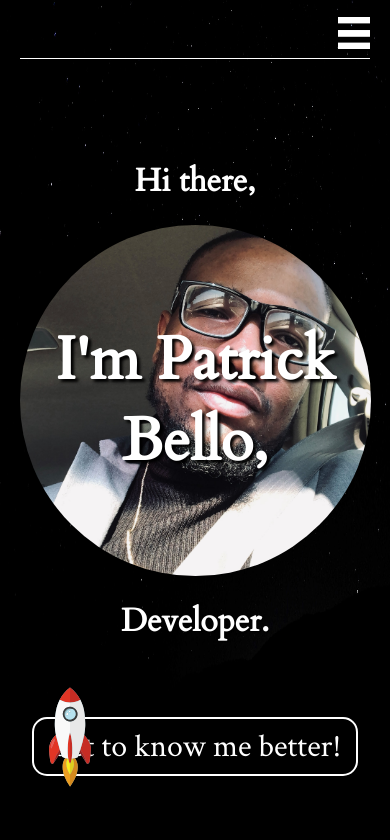
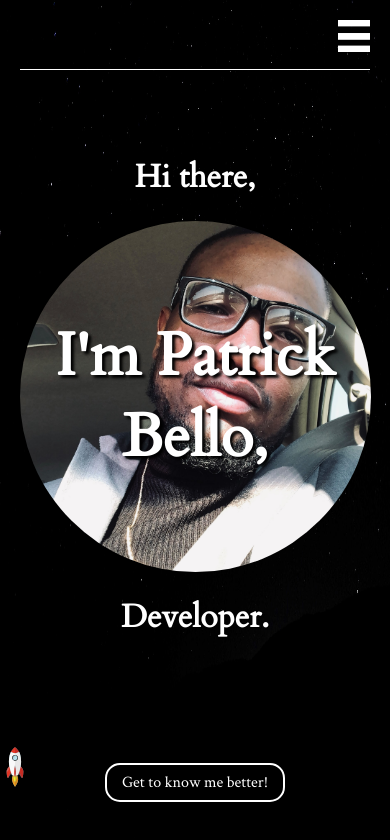
Before and after one commit to mayorbcode/portfolio, a React (Create React App) app: page / in a window 390 px wide. Shown: the top 840 px of the page. Built offline with nearby package versions, Linux system fonts and the light colour scheme.

Commit message:
responsiveness

```diff
--- a/src/App.css
+++ b/src/App.css
@@ -24,9 +24,7 @@ html, body {
   background-size: 100% 100%;
   background-repeat: no-repeat;
   height: 100vh;
-  /* width: 100vw; */
-  /* min-height: 100vh; */
-  /* overflow: hidden; */
+  overflow-x: hidden;
   display: flex;
   flex-direction: column;
 }
@@ -72,6 +70,8 @@ html, body {
   margin-left: auto;
 }
 
+
+/* home page */
 .home {
   display: flex;
   flex-direction: column;
@@ -134,8 +134,10 @@ html, body {
 .home .bottom a {
   text-decoration: none;
   font-size: 2rem;
+  text-align: center;
+  max-width: 90vw;
   color: white;
-  margin-top: -25px;
+  /* margin-top: -25px; */
   border: 2px solid white;
   border-radius: 15px;
   padding: 7px 15px;
@@ -149,8 +151,7 @@ html, body {
 }
 
 .svg {
-  /* border: 2px solid white; */
-  position: absolute;
+  position: fixed;
   bottom: 3%;
   left: 5%;
   width: 100px;
@@ -167,7 +168,7 @@ html, body {
   flex-direction: column;
   justify-content: space-evenly;
   height: 100%;
-  min-height: 91vh;
+  min-height: 90vh;
 }
 
 .about .top .text {
@@ -188,7 +189,9 @@ html, body {
 
 .about .middle {
   margin-top: -2rem;
+  /* max-width: 90vw; */
 }
+
 .about .middle p {
   color: white;
   text-align: center;
@@ -209,6 +212,8 @@ html, body {
   display: flex;
   gap: 3rem;
   align-items: center;
+  flex-wrap: wrap;
+  justify-content: center;
 }
 
 .about .bottom, .projects .bottom {
@@ -226,6 +231,7 @@ html, body {
   padding: 5px 10px;
   transition: transform 0.5s, color 0.65s, background-color 0.65s;
   transition-delay: 0;
+  max-width: 90vw;
 }
 
 .about .bottom a:hover, .projects .bottom a:hover {
@@ -301,6 +307,7 @@ html, body {
 
 .projects .bottom a {
   margin-top: -1rem;
+  margin-bottom: 2rem;
 }
 
 /* Contact Page */
@@ -310,7 +317,7 @@ html, body {
   justify-content: space-evenly;
   align-items: center;
   height: 100%;
-  min-height: 91vh;
+  min-height: 90vh;
 }
 
 .contact .top h1 {
@@ -322,6 +329,7 @@ html, body {
 .contact .middle {
   display: flex;
   width: 500px;
+  max-width: 90vw;
   justify-content: space-between;
 }
 
@@ -348,8 +356,7 @@ html, body {
   display: flex;
   flex-direction: column;
   width: 300px;
-  /* border: 1px solid white; */
-  /* padding: 10px; */
+  max-width: 80vw;
 }
 
 .contact .bottom form legend {
@@ -368,7 +375,6 @@ html, body {
 
 .contact .bottom form label {
   color: white;
-  /* width: 10ch; */
 }
 
 .contact .bottom form input {
@@ -411,6 +417,24 @@ html, body {
 .contact .bottom button:active {
   top: 10px;
 }
+
+.app .component .top {
+  max-width: 90vw;
+  margin: 10px auto;
+}
+
+.app .component .bottom a {
+  max-width: 70vw;
+}
+
+.app .component .top h1,
+.app .component .top p,
+.app .component .middle h1,
+.app .component .middle p {
+  max-width: 90vw;
+  margin: 10px auto;
+}
+
 
 
 /* Page Transitions */
@@ -800,7 +824,7 @@ html, body {
   }
 }
 
-@media (max-width: 900px) {
+@media (max-width: 960px) {
   .app {
     height: 100%;
     min-height: 100vh;
@@ -813,8 +837,9 @@ html, body {
     top: 100px;
   }
 
-  .about, .contact {
-    min-height: 94vh;
+  .about, .contact, .home, .projects {
+    height: 100%;
+    margin-bottom: 40px;
   }
 
   .projects .top figure {
@@ -823,8 +848,13 @@ html, body {
     max-width: 92vw;
   }
 
-  .projects .bottom a {
-    margin-bottom: 4rem;
+   .home .bottom a, .about .bottom a {
+    margin-top: 40px;
+  }
+
+  .about .middle .logos {
+    gap: 1rem;
+    max-width: 90vw;
   }
 }
 
@@ -836,7 +866,7 @@ html, body {
     margin-left: auto;
     transition: all 0.5s;
     position: absolute;
-    top: 2vh;
+    top: 20px;
     right: 20px;
     z-index: 100;
   }
@@ -852,31 +882,30 @@ html, body {
   .animate {
     transform: rotate(180deg);
   }
-  .animate path:nth-child(2) {
+
+  .animate .middle1 {
     transform: rotate(45deg);
     transform-origin: 50%;
   }
-  .animate path:nth-child(4) {
+
+  .animate .middle2 {
     transform: rotate(-45deg);
     transform-origin: 50%;
   }
 
-  .animate path:nth-child(1) {
-    opacity: 0;
-  }
-  .animate path:nth-child(3) {
+  .animate .bottom,
+  .animate .top {
     opacity: 0;
   }
 
-
   .nav {
-    height: 7vh;
+    height: 70px;
     transition: height 0.75s;
   }
 
   .nav-list {
     flex-direction: column;
-    height: 30vh;
+    height: 320px;
     transition-delay: 0.1s;
   }
 
@@ -927,6 +956,14 @@ html, body {
   }
 }
 
+@media (max-width: 550px) {
+  .svg {
+    height: 60px;
+    width: 60px;
+    left: 0px;
+  }
+}
+
 @media (max-width: 525px) {
   .home .top .selfie {
     width: 90vw;
@@ -947,3 +984,15 @@ html, body {
     top: 30vw;
   }
 }
+
+@media (max-width: 400px) {
+  .svg {
+    height: 40px;
+    width: 40px;
+    left: -5px;
+  }
+
+  .app .bottom a {
+    font-size: 1rem;
+  }
+}
```
